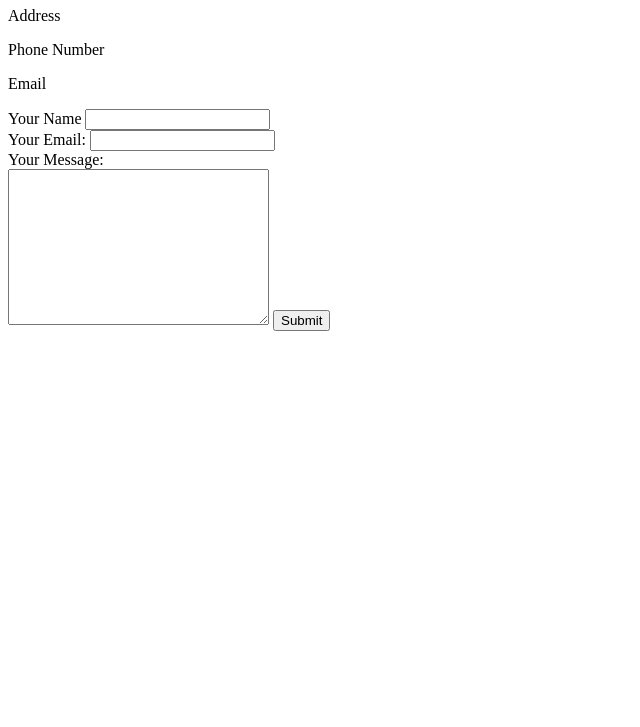
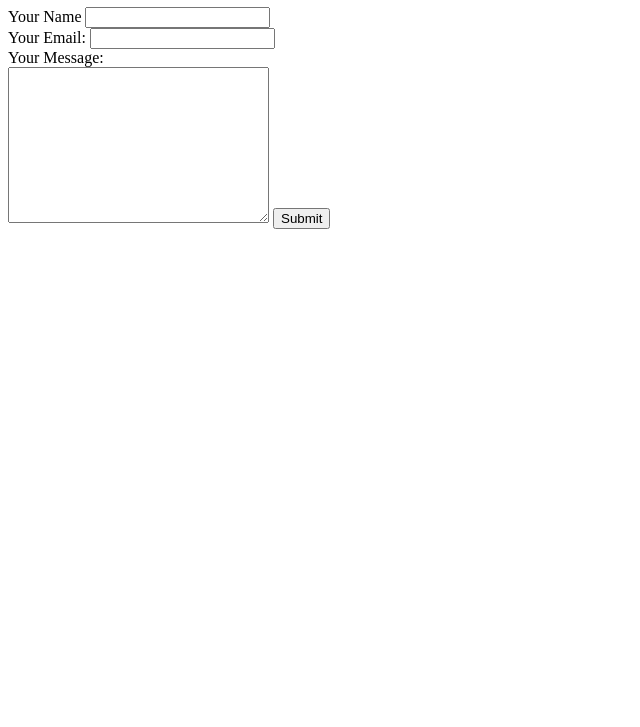
Before and after one commit to mwc201/cv, a plain HTML site: page contact-me.html in a window 1280 px wide. Shown: the part 73-800 px from the top of the page, without its empty margins (0-640 px from the left). Drawn offline with Linux system fonts and the light colour scheme.

Commit message:
delete unused lines of code

```diff
--- a/contact-me.html
+++ b/contact-me.html
@@ -8,9 +8,6 @@
 </head>
 <body>
     <h1>My Contact Details</h1>
-    <p>Address</p>
-    <p>Phone Number</p>
-    <p>Email</p>
     <form action="mailto: marcuschoi6@gmail.com" method="post" enctype="text/plain">
         <label for="">Your Name</label>
         <input type="text" name="yourName"><br>
```
